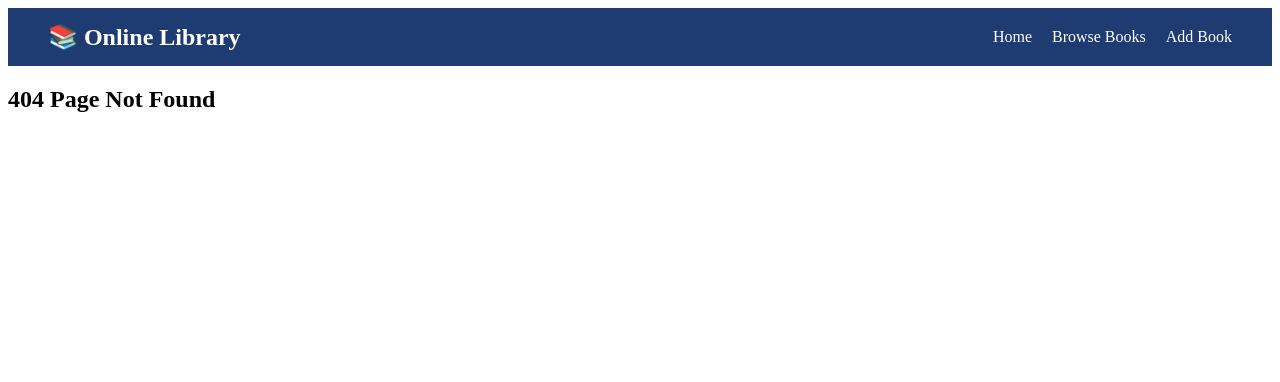
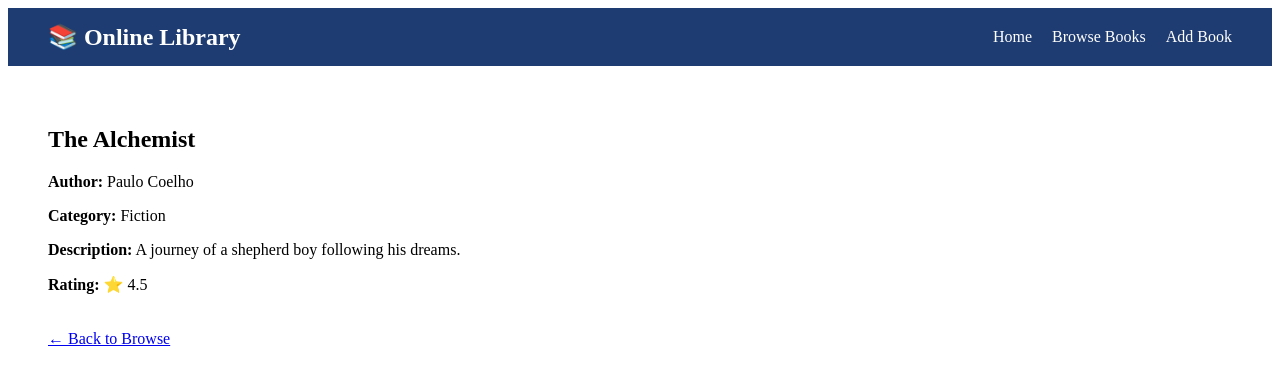
Before and after one commit to lohithkumark/online_library_system, a React (Vite) app in the folder online-library/: page /book/1 in a window 1280 px wide. Before the commit this address had no page. Shown: the top 382 px of the page. Built offline with nearby package versions, Linux system fonts and the light colour scheme.

Commit message:
Implemented dynamic Book Details page with route parameter

```diff
--- a/online-library/src/App.jsx
+++ b/online-library/src/App.jsx
@@ -4,17 +4,22 @@ import Home from "./pages/Home";
 import BrowseBooks from "./pages/BrowseBooks";
 import AddBook from "./pages/AddBook";
 import NotFound from "./pages/NotFound";
+import BookDetails from "./pages/BookDetails";
+
 
 function App() {
   return (
     <>
       <Navbar />
       <Routes>
-        <Route path="/" element={<Home />} />
-        <Route path="/books" element={<BrowseBooks />} />
-        <Route path="/add-book" element={<AddBook />} />
-        <Route path="*" element={<NotFound />} />
-      </Routes>
+  <Route path="/" element={<Home />} />
+  <Route path="/books" element={<BrowseBooks />} />
+  <Route path="/books/:category" element={<BrowseBooks />} />
+  <Route path="/book/:id" element={<BookDetails />} />
+  <Route path="/add-book" element={<AddBook />} />
+  <Route path="*" element={<NotFound />} />
+</Routes>
+
     </>
   );
 }
--- /dev/null
+++ b/online-library/src/pages/BookDetails.jsx
@@ -0,0 +1,28 @@
+import { useParams, Link } from "react-router-dom";
+import books from "../data/books";
+
+function BookDetails() {
+  const { id } = useParams();
+
+  const book = books.find((b) => b.id === Number(id));
+
+  if (!book) {
+    return <h2 style={{ padding: "40px" }}>Book Not Found</h2>;
+  }
+
+  return (
+    <div style={{ padding: "40px" }}>
+      <h2>{book.title}</h2>
+      <p><strong>Author:</strong> {book.author}</p>
+      <p><strong>Category:</strong> {book.category}</p>
+      <p><strong>Description:</strong> {book.description}</p>
+      <p><strong>Rating:</strong> ⭐ {book.rating}</p>
+
+      <Link to="/books" style={{ display: "inline-block", marginTop: "20px" }}>
+        ← Back to Browse
+      </Link>
+    </div>
+  );
+}
+
+export default BookDetails;
```
